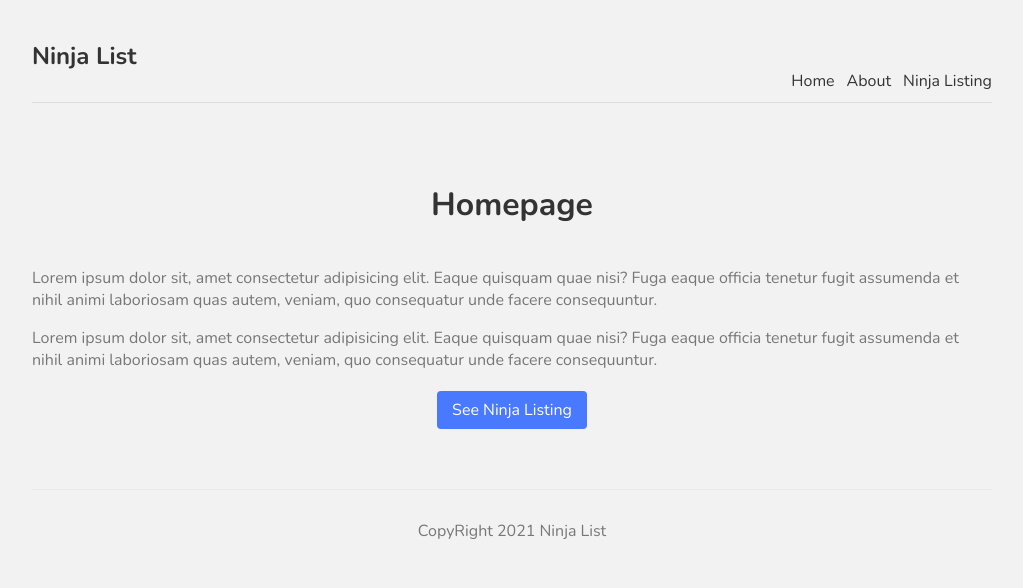
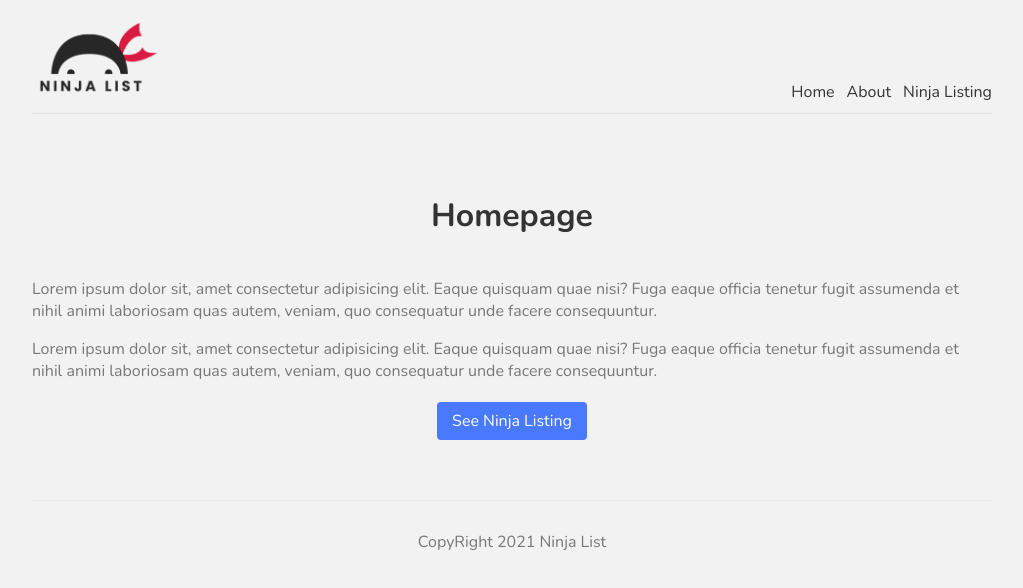
Before and after one commit to RuFrontEnd/next-research, a Next.js app in the folder net-ninja-tutorial/: page / in a window 1280 px wide. Shown: the top 588 px of the page, without its empty margins (128-1151 px from the left). Built offline with nearby package versions, Linux system fonts and the light colour scheme.

Commit message:
新增 logo

```diff
--- a/net-ninja-tutorial/components/Navbar.js
+++ b/net-ninja-tutorial/components/Navbar.js
@@ -1,11 +1,13 @@
 // 開啟 JSX emmet => https://learningsky.io/vs-code-to-enable-emmet-support-for-jsx/
 import Link from "next/link";
+import logo from "@/public/logo.png";
+import Image from "next/image"; // lazy loading
 
 const Navbar = () => {
   return (
     <nav>
       <div className="logo">
-        <h1>Ninja List</h1>
+        <Image src={logo.src} width={128} height={77} />
       </div>
       <Link href="/">
         <a href="">Home</a>
--- a/net-ninja-tutorial/jsconfig.json
+++ b/net-ninja-tutorial/jsconfig.json
@@ -4,7 +4,8 @@
   "compilerOptions": {
     "baseUrl": ".",
     "paths": {
-      "@/components/*": ["components/*"]
+      "@/components/*": ["components/*"],
+      "@/public/*": ["public/*"]
     }
   }
 }
```
Also changed, not shown: net-ninja-tutorial/public/logo.png (added).
